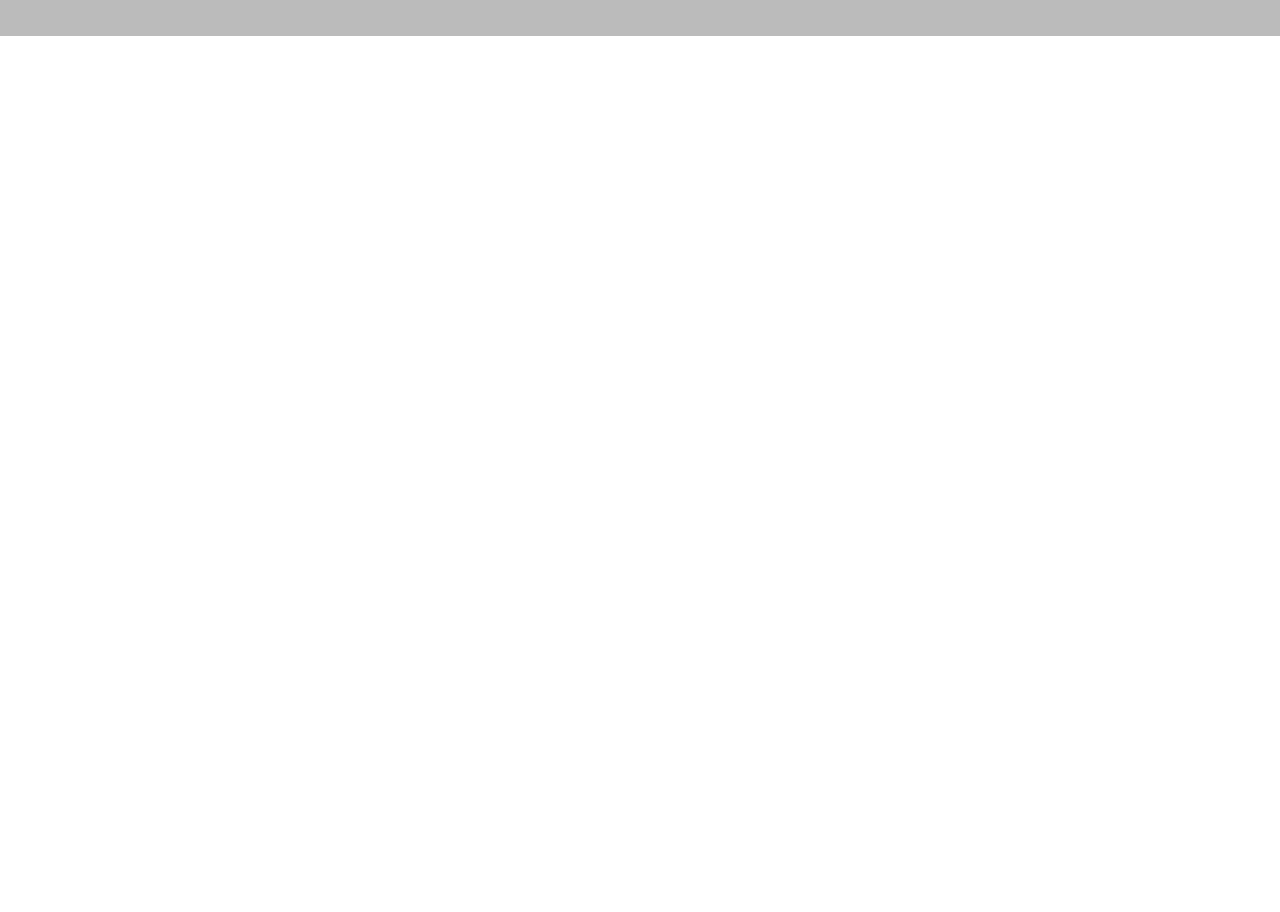
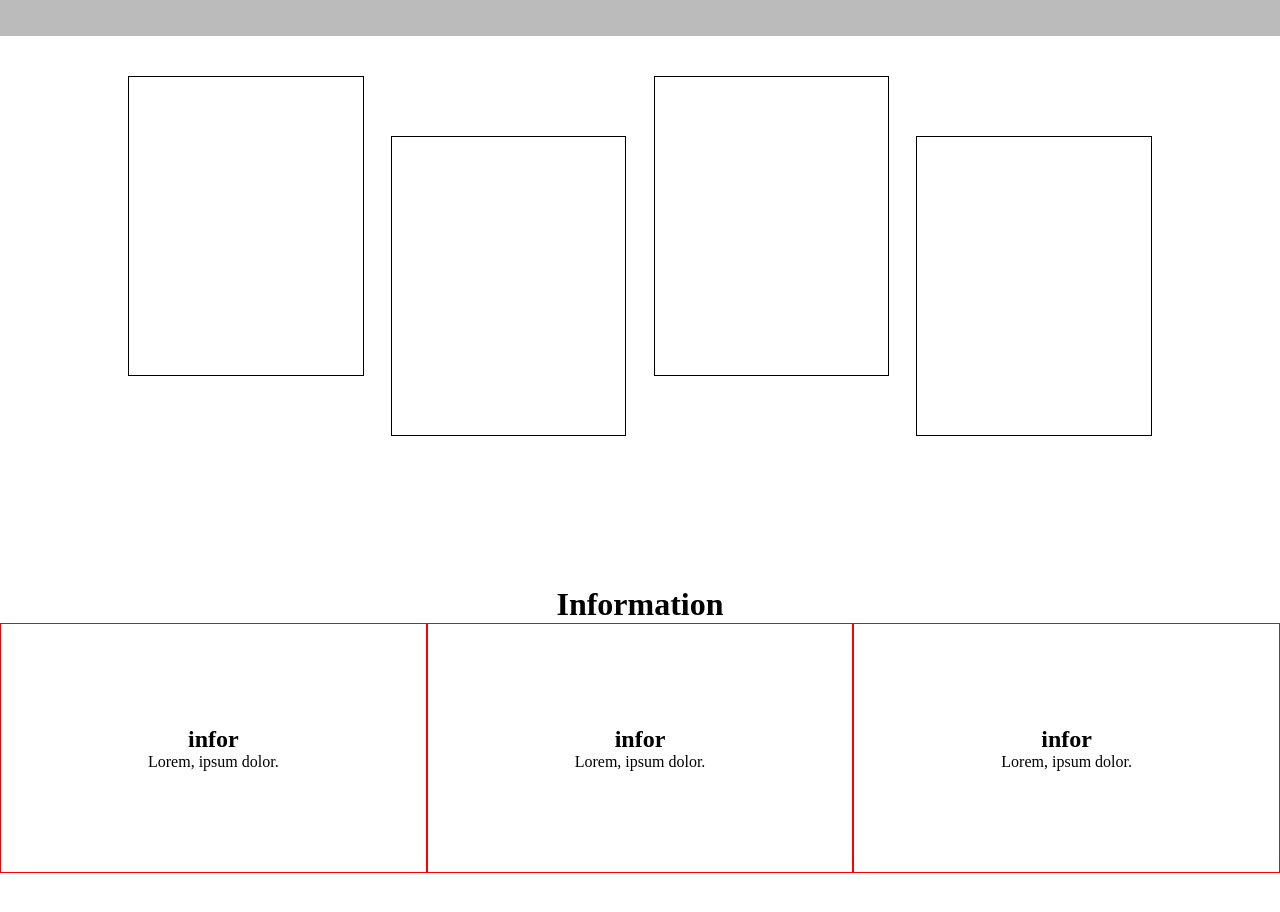
Before and after one commit to charsskim/react-pf, a React (Create React App) app: page / in a window 1280 px wide. Shown: the part 440-1352 px from the top of the page. Before the commit the page ends 800 px from the top, so only its background shows below. Built offline with nearby package versions, Linux system fonts and the light colour scheme.

Commit message:
메인 infor 완성

```diff
--- /dev/null
+++ b/src/components/main/banner.jsx
@@ -0,0 +1,12 @@
+export default function Banner() {
+	return (
+		<div className='banner'>
+			<div className='wrap'>
+				<article></article>
+				<article></article>
+				<article></article>
+				<article></article>
+			</div>
+		</div>
+	);
+}
--- /dev/null
+++ b/src/components/main/infor.jsx
@@ -0,0 +1,25 @@
+export default function Infor() {
+	return (
+		<div className='infor'>
+			<h1>Information</h1>
+			<article>
+				<div className='abc'>
+					<h2>infor</h2>
+					<p>Lorem, ipsum dolor.</p>
+				</div>
+			</article>
+			<article>
+				<div className='abc'>
+					<h2>infor</h2>
+					<p>Lorem, ipsum dolor.</p>
+				</div>
+			</article>
+			<article>
+				<div className='abc'>
+					<h2>infor</h2>
+					<p>Lorem, ipsum dolor.</p>
+				</div>
+			</article>
+		</div>
+	);
+}
--- a/src/components/main/main.jsx
+++ b/src/components/main/main.jsx
@@ -1,9 +1,13 @@
+import Banner from './banner';
+import Infor from './infor';
 import Visual from './visual';
 
 export default function Main() {
 	return (
 		<div className='main'>
 			<Visual />
+			<Banner />
+			<Infor />
 		</div>
 	);
 }
--- a/src/components/main/visual.jsx
+++ b/src/components/main/visual.jsx
@@ -2,7 +2,6 @@ export default function Visual() {
 	return (
 		<div className='visual'>
 			<div className='wrap'>
-				{' '}
 				<h1>since</h1>
 				<h2>2023</h2>
 				<h3>From Dcodelab</h3>
--- /dev/null
+++ b/src/scss/main/_banner.scss
@@ -0,0 +1,21 @@
+.banner {
+	width: 80%;
+	margin: 0px auto;
+	padding: 100px 0px;
+	.wrap {
+		width: 100%;
+		display: flex;
+		justify-content: space-between;
+		position: relative;
+		flex-wrap: wrap;
+
+		article {
+			width: 23%;
+			height: 300px;
+			border: 1px solid black;
+			&:nth-of-type(odd) {
+				transform: translateY(-20%);
+			}
+		}
+	}
+}
--- /dev/null
+++ b/src/scss/main/_infor.scss
@@ -0,0 +1,27 @@
+.infor {
+	width: 100%;
+	display: flex;
+	justify-content: space-between;
+	flex-wrap: wrap;
+	padding: 50px 0px;
+
+	h1 {
+		text-align: center;
+		display: block;
+		width: 100%;
+	}
+	article {
+		height: 250px;
+		width: calc(100% / 3);
+		border: 1px solid red;
+		display: flex;
+		justify-content: center;
+		align-items: center;
+		padding: 30px;
+		.abc {
+			h2 {
+				text-align: center;
+			}
+		}
+	}
+}
--- a/src/scss/main/_visual.scss
+++ b/src/scss/main/_visual.scss
@@ -1,11 +1,13 @@
 .visual {
 	width: 100%;
 	padding: 100px 0px;
-	text-align: center;
+
 	background-color: #bbb;
 	.wrap {
 		width: 50%;
 		margin: 0px auto;
+		text-align: center;
+
 		h1 {
 			font-size: 2rem;
 			margin-bottom: 10px;
--- a/src/scss/style.scss
+++ b/src/scss/style.scss
@@ -2,3 +2,5 @@
 @import './common/_header.scss';
 
 @import './main/visual';
+@import './main/banner';
+@import './main/infor';
```
